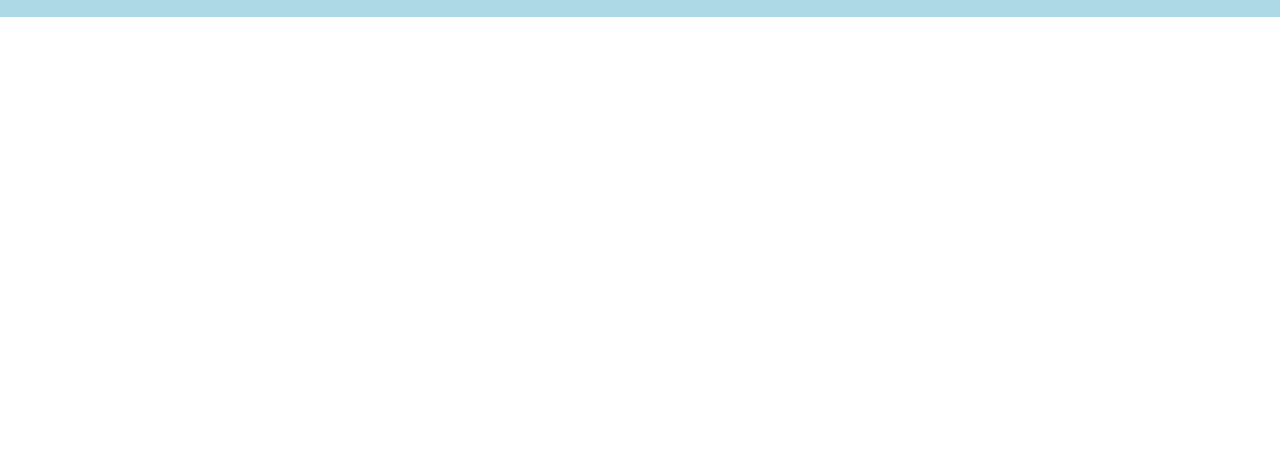
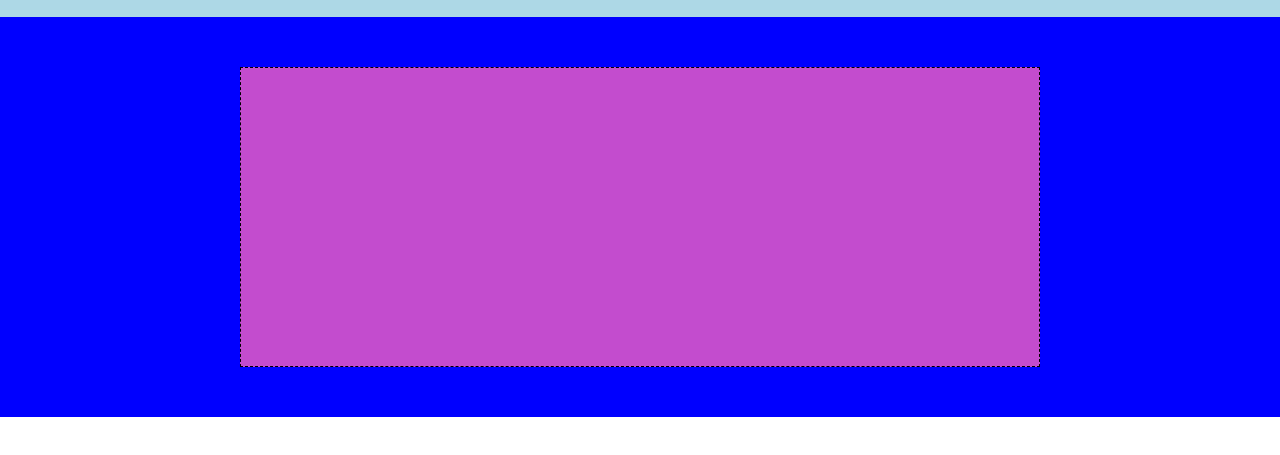
Before and after one commit to rudyhuacasi/htmlcss-struttura-discord, a plain HTML site: page index.html in a window 1280 px wide. Shown: the part 53-508 px from the top of the page. Drawn offline with Linux system fonts and the light colour scheme.

Commit message:
{UPD} added main first square

```diff
--- a/css/style.css
+++ b/css/style.css
@@ -16,8 +16,6 @@ header{
 }
 .lightblue{
     display: flex;
-    flex-direction: row;
-    justify-content: center;
 }
 .square{
     background-color: goldenrod;
@@ -36,3 +34,20 @@ header{
 .login{
     text-align: right;
 }
+/*main*/
+/*square-1*/
+.sfondo{
+    background-color: blue;
+    height: 400px;
+    display: flex;
+    align-items: center;
+}
+.container-1{
+    width: 800px;
+    margin: 0 auto;
+}
+.pink{
+    background-color: rgb(195, 76, 206);
+    height: 300px;
+    border: 1px dashed black;
+}
--- a/index.html
+++ b/index.html
@@ -23,9 +23,18 @@
             </div>
         </div>
     </header>
+    <!--main-->
     <main>
+        <!--square-1-->
+        <div class="sfondo">
+            <div class="container-1">
+                <div class="pink">
+                </div>
+            </div>
+        </div>
 
     </main>
+    <!--footer-->
     <footer>
 
     </footer>
```
